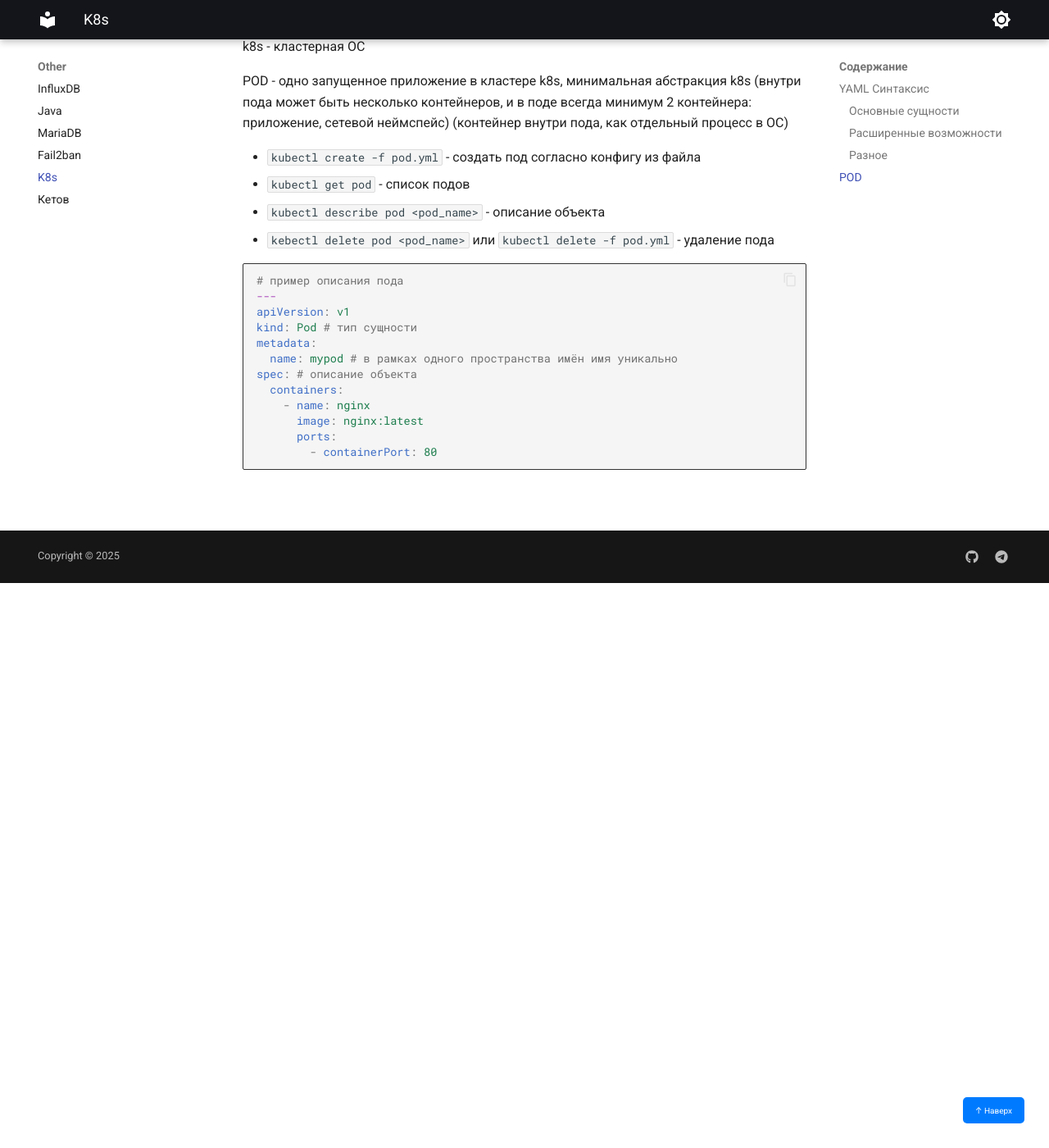
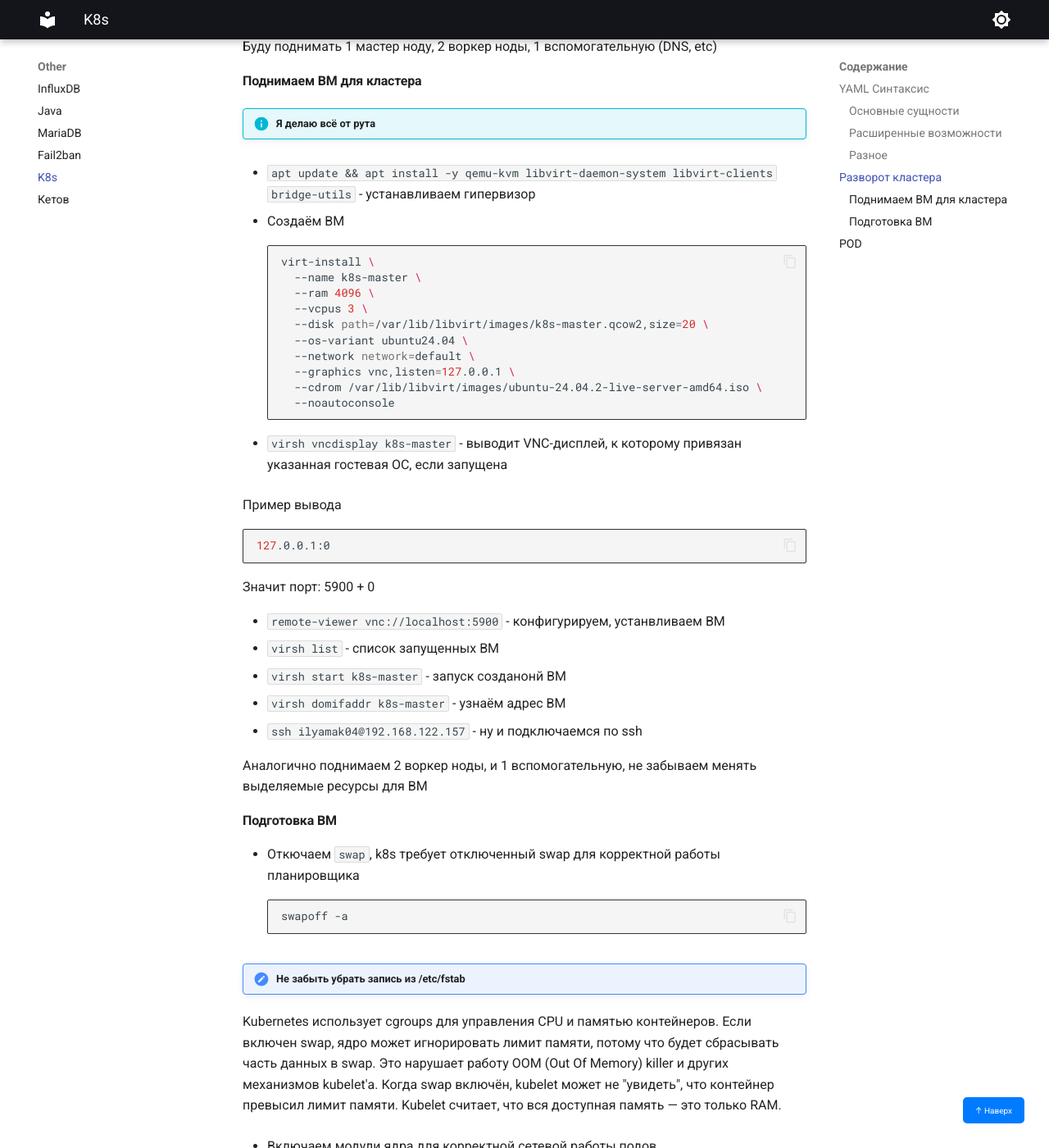
Before and after one commit to ilyamak04/wiki, an MkDocs documentation site: the page built from docs/Other/k8s.md, in a window 1280 px wide and 1400 px high, scrolled down 2233 px. Shown: the whole window at 82% size. Built offline with MkDocs 1.6.1 and Material for MkDocs 9.7.7, drawn with Linux system fonts in a browser that asks for light colours; some of the changed text lies outside the part shown.

Commit message:
learn k8s

````diff
--- a/docs/Other/k8s.md
+++ b/docs/Other/k8s.md
@@ -91,6 +91,89 @@ bool4: off   # false
 literal_string: "yes"   # не будет true
 ```
 
+### Разворот кластера
+
+Буду поднимать 1 мастер ноду, 2 воркер ноды, 1 вспомогательную (DNS, etc)
+
+#### Поднимаем ВМ для кластера
+!!! info "Я делаю всё от рута"
+
+- `apt update && apt install -y qemu-kvm libvirt-daemon-system libvirt-clients bridge-utils` - устанавливаем гипервизор
+
+- Создаём ВМ
+```bash
+virt-install \
+  --name k8s-master \
+  --ram 4096 \
+  --vcpus 3 \
+  --disk path=/var/lib/libvirt/images/k8s-master.qcow2,size=20 \
+  --os-variant ubuntu24.04 \
+  --network network=default \
+  --graphics vnc,listen=127.0.0.1 \
+  --cdrom /var/lib/libvirt/images/ubuntu-24.04.2-live-server-amd64.iso \
+  --noautoconsole
+```
+
+- `virsh vncdisplay k8s-master` - выводит VNC-дисплей, к которому привязан указанная гостевая ОС, если запущена
+
+Пример вывода
+```bash
+127.0.0.1:0
+```
+
+Значит порт: 5900 + 0
+
+- `remote-viewer vnc://localhost:5900` - конфигурируем, устанвливаем ВМ
+- `virsh list` - список запущенных ВМ
+- `virsh start k8s-master` - запуск созданонй ВМ
+- `virsh domifaddr k8s-master` - узнаём адрес ВМ
+- `ssh ilyamak04@192.168.122.157` - ну и подключаемся по ssh
+
+Аналогично поднимаем 2 воркер ноды, и 1 вспомогательную, не забываем менять выделяемые ресурсы для ВМ
+
+#### Подготовка ВМ
+
+- Откючаем `swap`, k8s требует отключенный swap для корректной работы планировщика
+```bash
+swapoff -a
+```
+!!! warn "Не забыть убрать запись из /etc/fstab"
+
+Kubernetes использует cgroups для управления CPU и памятью контейнеров. Если включен swap, ядро может игнорировать лимит памяти, потому что будет сбрасывать часть данных в swap. Это нарушает работу OOM (Out Of Memory) killer и других механизмов kubelet'а. Когда swap включён, kubelet может не "увидеть", что контейнер превысил лимит памяти. Kubelet считает, что вся доступная память — это только RAM.
+
+- Включаем модули ядра для корректной сетевой работы подов
+```bash
+tee /etc/modules-load.d/k8s.conf <<EOF
+overlay
+br_netfilter
+EOF
+modprobe overlay
+modprobe br_netfilter
+```
+
+- Для корректной маршрутизации сетевого трафика
+```bash
+tee /etc/sysctl.d/k8s.conf <<EOF
+net.bridge.bridge-nf-call-ip6tables = 1
+net.bridge.bridge-nf-call-iptables = 1
+net.ipv4.ip_forward = 1
+EOF
+# проверяем
+sysctl --system
+```
+
+- Время на узлах должно быть синхронизировано, чтобы избежать проблем с сертификатами или ещё чего-нибудь
+```bash
+apt install -y chrony
+```
+
+- Проверить что ssh-сервис запущен
+```bash
+systemctl enable --now ssh
+```
+
+- Фаервол для простоты настройки можно отключить, но выставлять весь кластер в интернет очевидно плохая идея
+
 
 ### POD
 
````
